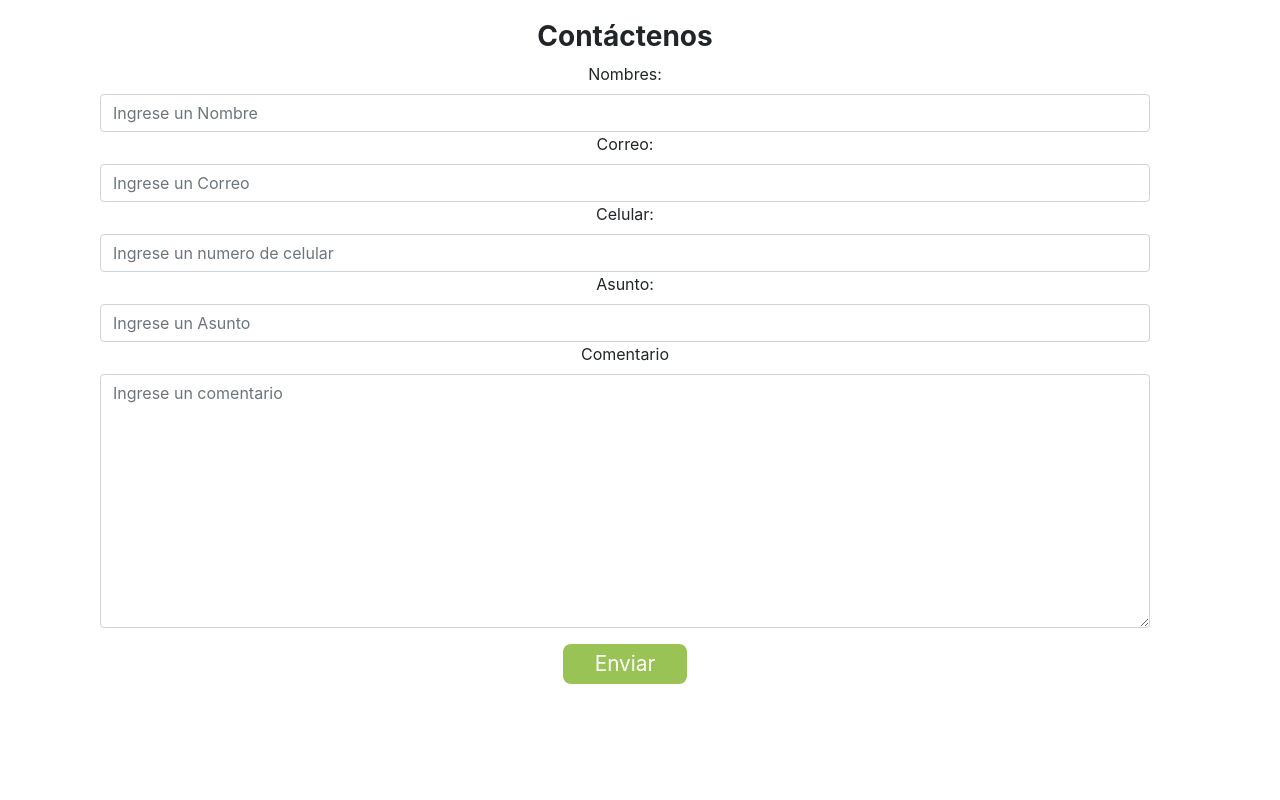
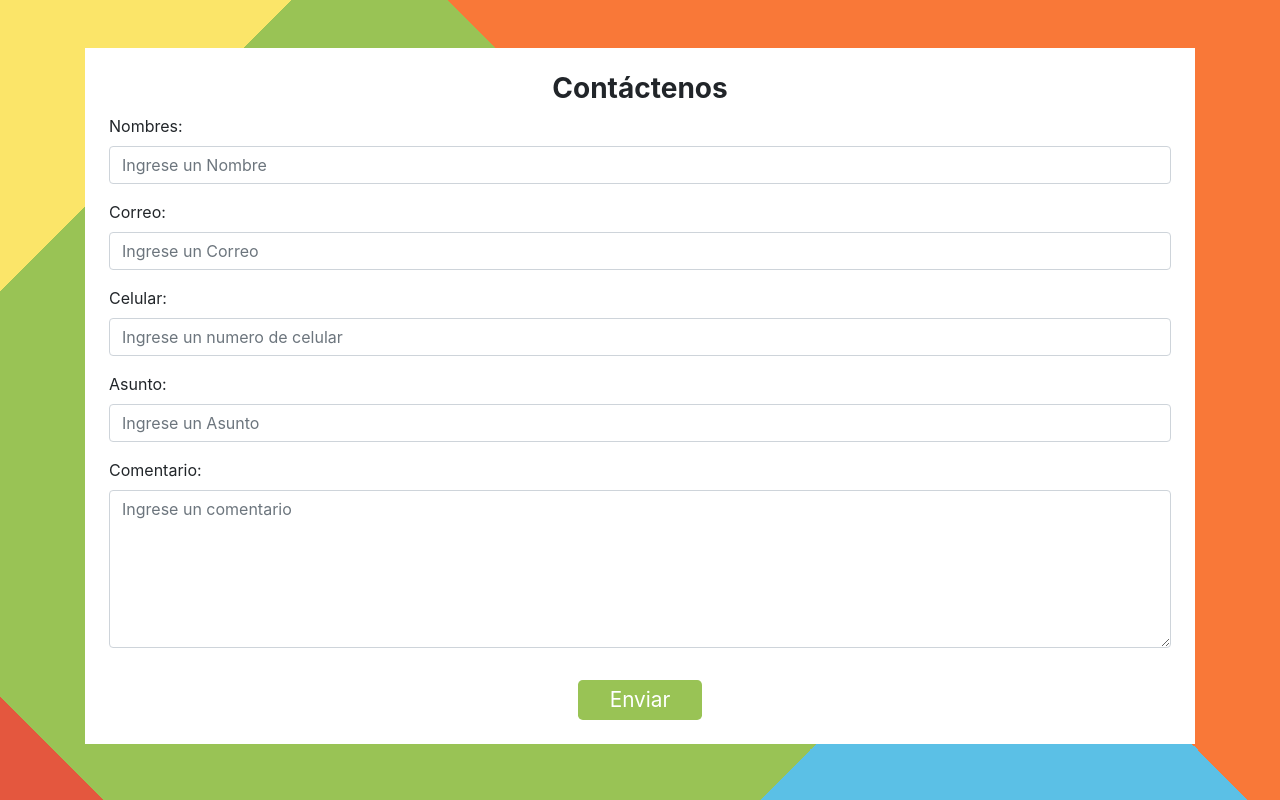
Before and after one commit to sam-oro/abejorral-turista, a PHP site: page /GIT/vistas/Contacto/contacto.php in a window 1280 px wide. Run offline with PHP 8.4, Linux system fonts and the light colour scheme; some libraries are stand-ins or nearby versions.

Commit message:
Contactenos con estilos

```diff
--- a/css/style.css
+++ b/css/style.css
@@ -44,7 +44,7 @@ main {
     border: none;
     font-size: 1.3rem;
     padding: 0.3rem 2rem;
-    border-radius: 0.5rem;
+    border-radius: 0.3rem;
     margin-top: 1rem;
 }
 
--- a/vistas/Contacto/contacto.php
+++ b/vistas/Contacto/contacto.php
@@ -3,10 +3,11 @@
 ?>
     <!DOCTYPE html>
     <html lang="es">
+
     <head>
         <meta charset="UTF-8">
         <meta name="viewport" content="width=device-width, initial-scale=1.0">
-    <title>Document</title>
+        <title>Contáctenos</title>
 
         <!--importacion boostrap-->
         <link rel="stylesheet" href="https://maxcdn.bootstrapcdn.com/bootstrap/4.0.0/css/bootstrap.min.css" integrity="sha384-Gn5384xqQ1aoWXA+058RXPxPg6fy4IWvTNh0E263XmFcJlSAwiGgFAW/dAiS6JXm" crossorigin="anonymous">
@@ -23,32 +24,50 @@
 
         <link rel="stylesheet" href="../../css/style.css">
     </head>
+
     <body>
 
-    <main>
-        <div class="container text-center">
-            <div class="row">
-                    <div class="card-body">
+        <section class="bg-forms p-md-5 p-0">
+            <div class="container">
+                <div class="col-12 p-4" style="background-color: #fff;">
+                    <form action="enviar_contacto.php" name="add_form" method="post" enctype="multipart/form-data">
+
+                        <div class="text-center">
                             <h3>Contáctenos</h3>
-                        <form action="enviar_contacto.php" name="add_form" method="post" enctype="multipart/form-data">
-                            <fieldset>
+                        </div>
+
+                        <div class="form-group">
                             <label for="">Nombres: </label>
                             <input class="form-control" type="text" name="nombres" placeholder="Ingrese un Nombre">
+                        </div>
+
+                        <div class="form-group">
                             <label for="">Correo: </label>
                             <input class="form-control" type="email" name="correo" placeholder="Ingrese un Correo">
+                        </div>
+
+                        <div class="form-group">
                             <label for="">Celular: </label>
                             <input class="form-control" type="tel" name="celular" placeholder="Ingrese un numero de celular">
+                        </div>
+
+                        <div class="form-group">
                             <label for="">Asunto: </label>
                             <input class="form-control" type="text" name="asunto" placeholder="Ingrese un Asunto">
-                                <label for="">Comentario</label>
-                                <textarea class="form-control" name="comentario" rows="10" placeholder="Ingrese un comentario"></textarea>
-                            </fieldset>
+                        </div>
+
+                        <div class="form-group">
+                            <label for="">Comentario:</label>
+                            <textarea class="form-control" name="comentario" rows="6" placeholder="Ingrese un comentario"></textarea>
+                        </div>
+
+                        <div class="text-center">
                             <input type="submit" class="btn btn-color" value="Enviar">
+                        </div>
                     </form>
                 </div>
             </div>
-        </div>
-    </main>
+        </section>
 
         <?php
         if(isset($_GET['msg'])){
@@ -81,4 +100,5 @@
                     <script src="https://maxcdn.bootstrapcdn.com/bootstrap/4.0.0/js/bootstrap.min.js" integrity="sha384-JZR6Spejh4U02d8jOt6vLEHfe/JQGiRRSQQxSfFWpi1MquVdAyjUar5+76PVCmYl" crossorigin="anonymous">
                     </script>
     </body>
+
     </html>
```
Lines whose indentation alone changed are shown as unchanged.
